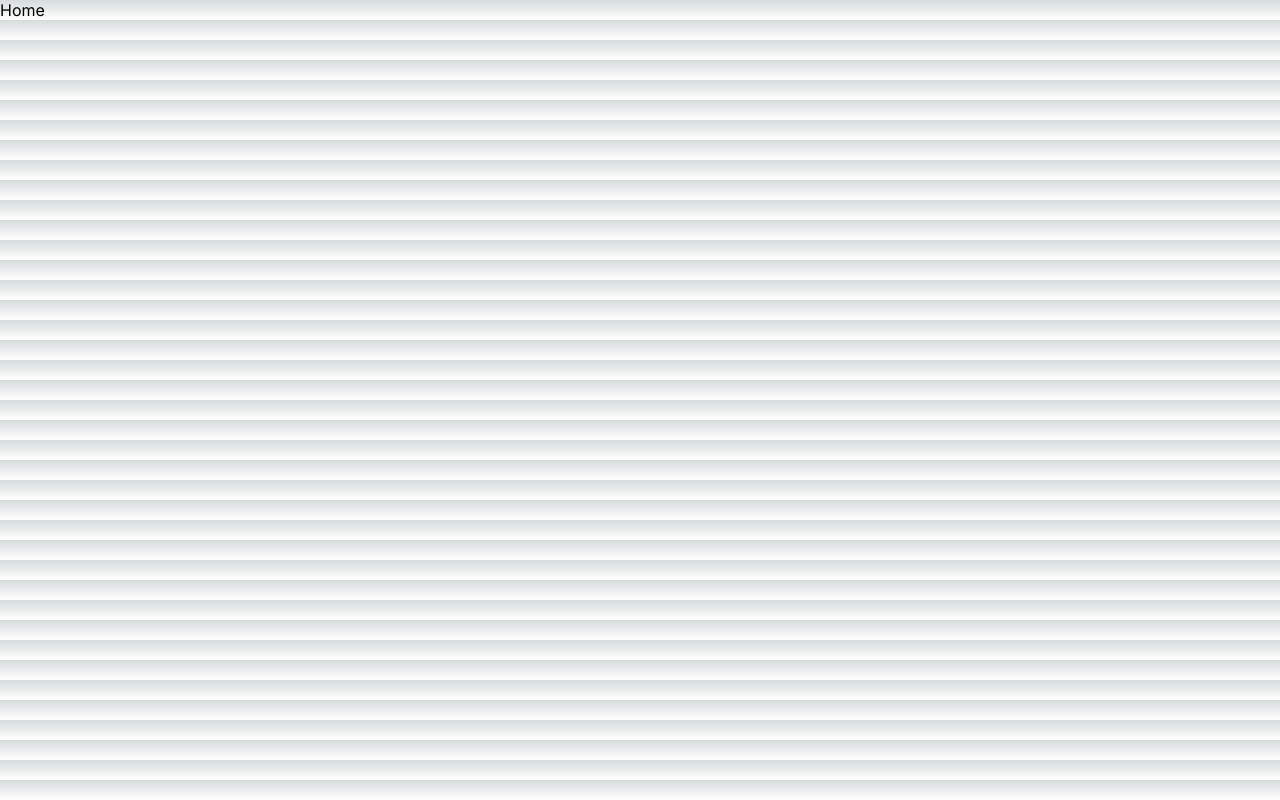
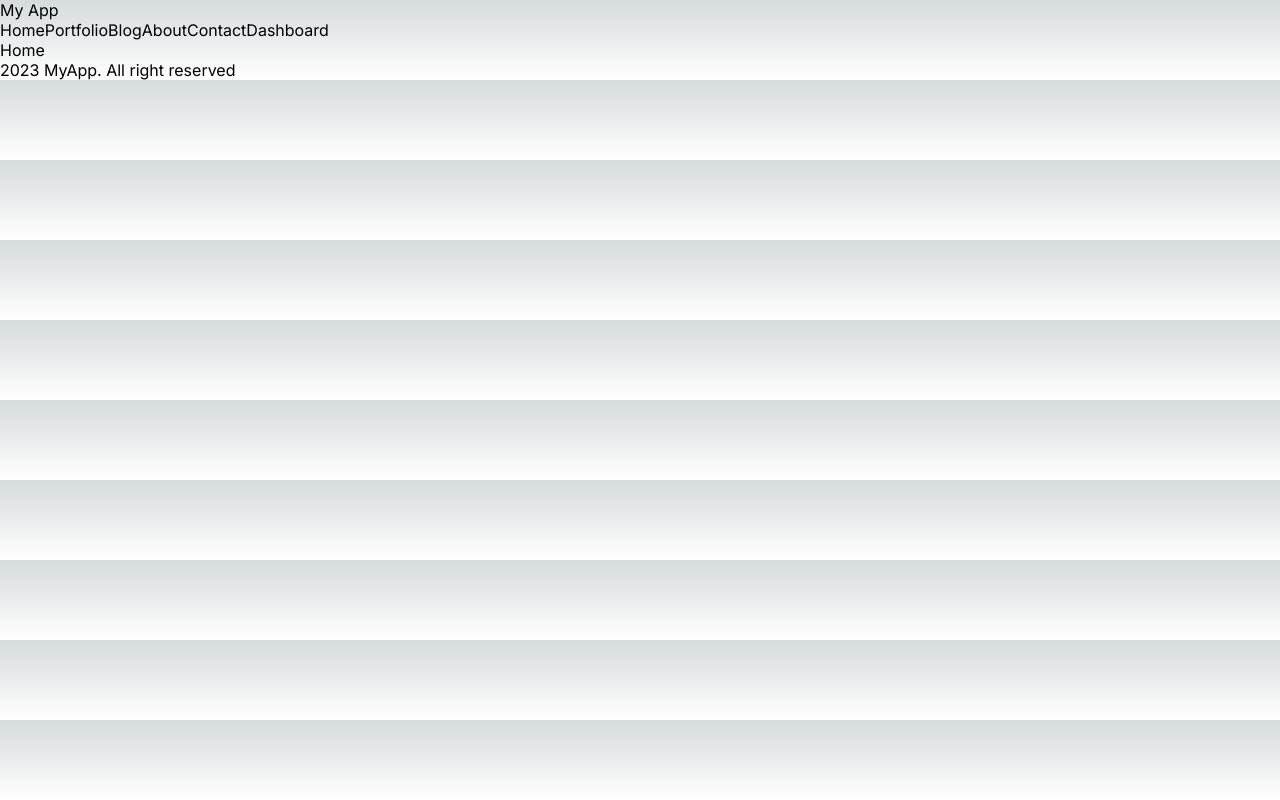
Before and after one commit to kostiantynnahula/next-auth-blog, a Next.js app: page / in a window 1280 px wide. Built offline with nearby package versions, Linux system fonts and the light colour scheme.

Commit message:
created base schema for navbar

```diff
--- a/src/app/layout.tsx
+++ b/src/app/layout.tsx
@@ -1,11 +1,13 @@
 import './globals.css'
 import type { Metadata } from 'next'
 import { Inter } from 'next/font/google'
+import Navbar from '@/components/navbar/Navbar';
+import Footer from '@/components/footer/Footer';
 
 const inter = Inter({ subsets: ['latin'] })
 
 export const metadata: Metadata = {
-  title: 'Create Next App',
+  title: 'My Next App',
   description: 'Generated by create next app',
 }
 
@@ -16,7 +18,11 @@ export default function RootLayout({
 }) {
   return (
     <html lang="en">
-      <body className={inter.className}>{children}</body>
+      <body className={inter.className}>
+        <Navbar/>
+        {children}
+        <Footer/>
+      </body>
     </html>
   )
 }
--- /dev/null
+++ b/src/components/footer/Footer.tsx
@@ -0,0 +1,9 @@
+const Footer = () => {
+  return (
+    <footer>
+      <div>2023 MyApp. All right reserved</div>
+    </footer>
+  )
+}
+
+export default Footer;
--- /dev/null
+++ b/src/components/navbar/Navbar.tsx
@@ -0,0 +1,52 @@
+import Link from 'next/link';
+
+const links = [
+  {
+    id: 1,
+    title: 'Home',
+    url: '/'
+  },
+  {
+    id: 2,
+    title: 'Portfolio',
+    url: '/portfolio'
+  },
+  {
+    id: 3,
+    title: 'Blog',
+    url: '/blog'
+  },
+  {
+    id: 4,
+    title: 'About',
+    url: '/about'
+  },
+  {
+    id: 5,
+    title: 'Contact',
+    url: '/contact'
+  },
+  {
+    id: 6,
+    title: 'Dashboard',
+    url: '/dashboard'
+  },
+];
+
+const Navbar = () => {
+  return (
+    <nav>
+      <Link href='/'>My App</Link>
+      <div>
+        {links.map((link) => (
+          <Link
+            key={link.id}
+            href={link.url}
+          >{link.title}</Link>
+        ))}
+      </div>
+    </nav>
+  )
+}
+
+export default Navbar
```
Also changed, not shown: src/app/dashboard/page.tsx (+9 -0 lines).
